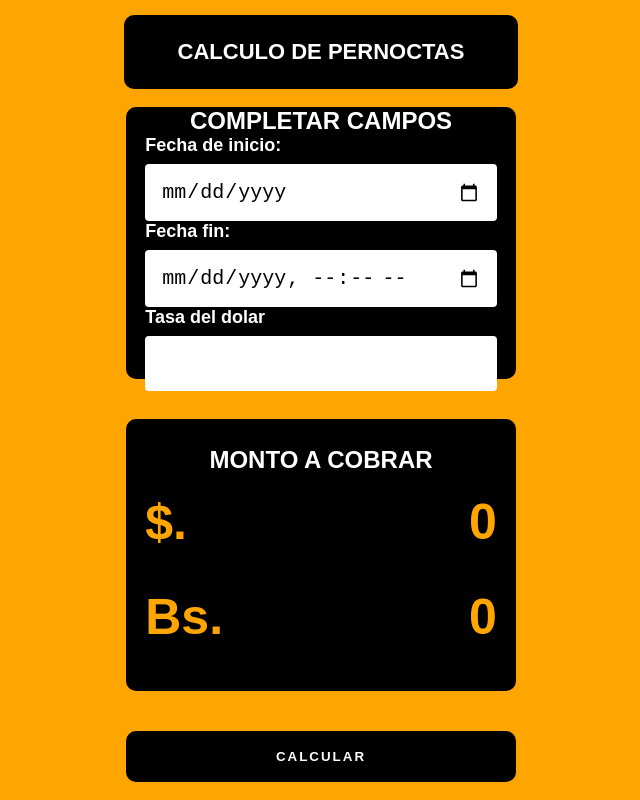
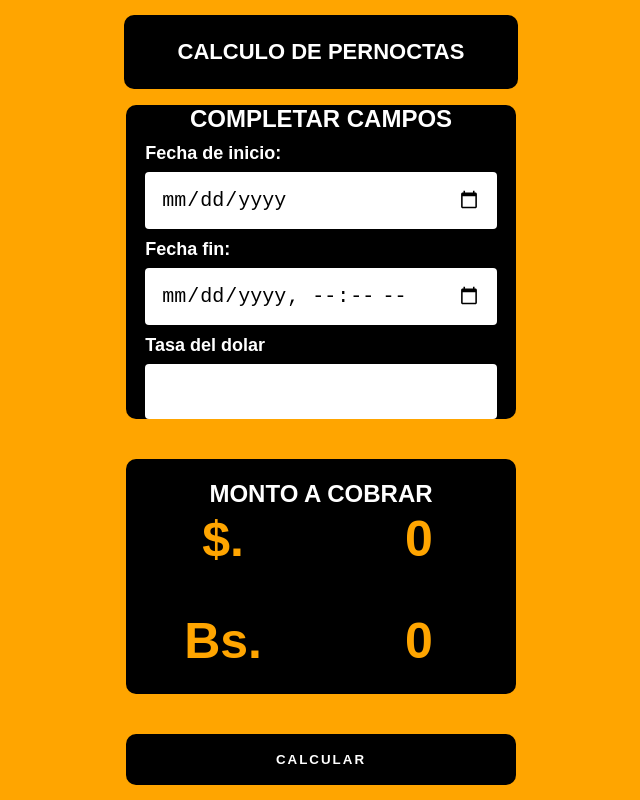
Before and after one commit to imsamuelsuarez/overnightCars, a plain HTML site: page index.html in a window 1280 px wide. Shown: the whole page, without its empty margins (319-959 px from the left). Drawn offline with Linux system fonts and the light colour scheme.

Commit message:
Fix Typo

```diff
--- a/style.css
+++ b/style.css
@@ -68,10 +68,11 @@ h2
 .overTimeForm
 {
     width: 100%;
-    height: 40%;
+    height: 50%;
     color: orange;
     background-color: black;
     display: flex;
+    gap: 10px;
     flex-direction: column;
     justify-content: space-evenly;
     align-items: center;
@@ -86,6 +87,7 @@ h2
     flex-direction: column;
     justify-content: center;
     gap: 8px;
+
     font-size: 1.8rem;
     font-weight: bold;
 
@@ -101,7 +103,6 @@ h2
     border: none;
 
 }
-
 .result-input
 {
     color: orange;
@@ -114,22 +115,20 @@ h2
     align-items: center;
     border-radius: 10px;
 }
-.result-input .info-container
+.result-input div
 {
     width: 90%;
     height: 70%;
     display: grid;
     grid-template-columns: 1fr 1fr;
     grid-template-rows: 1fr 1fr;
+    gap: 40px;
     align-items: center;
+    justify-items: center;
+
     font-size: 5rem;
-    font-family: sans-serif;
     font-weight: bold;
-}
 
-.result-input .info-container p
-{
-    text-align: end;
 }
 
 
```
